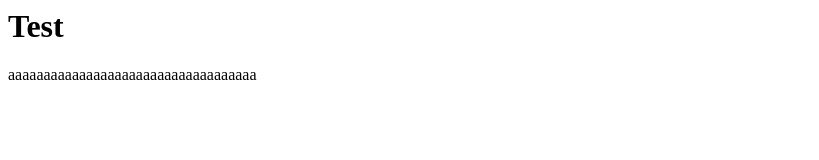
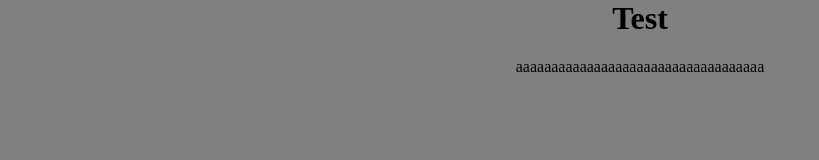
Before and after one commit to Aries298/Visual-novel-character-count-calculator, a plain HTML site: page index.html in a window 1280 px wide. Shown: the whole page, without its empty margins (0-819 px from the left). Drawn offline with Linux system fonts and the light colour scheme.

Commit message:
- minor changes

```diff
--- a/index.html
+++ b/index.html
@@ -5,6 +5,7 @@
           content="width=device-width, user-scalable=no, initial-scale=1.0, maximum-scale=1.0, minimum-scale=1.0">
     <meta http-equiv="X-UA-Compatible" content="ie=edge">
     <title>Document</title>
+    <link rel="stylesheet" href="styles.css">
 </head>
 <body>
     <h1>Test</h1>
--- /dev/null
+++ b/styles.css
@@ -0,0 +1,5 @@
+body {
+    margin: 0;
+    background: grey;
+    text-align: center;
+}
```
